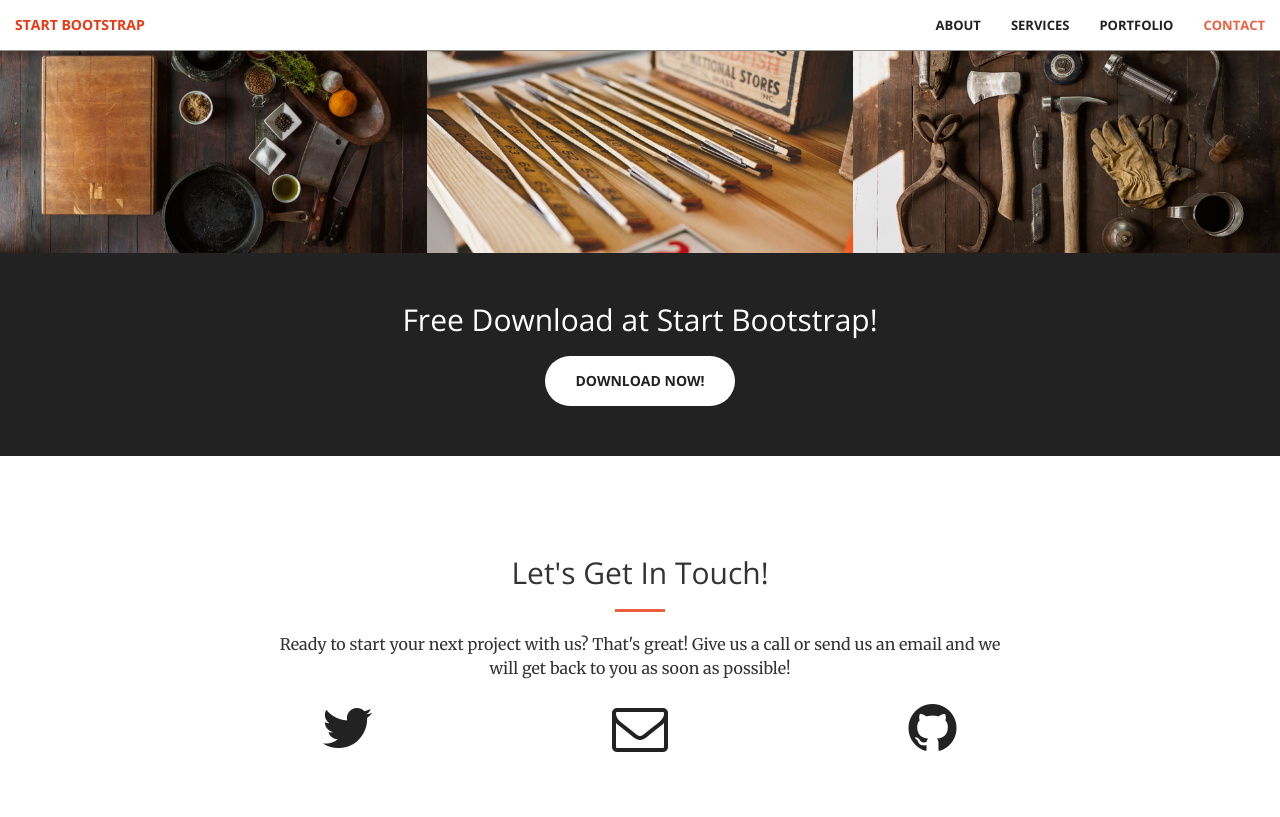
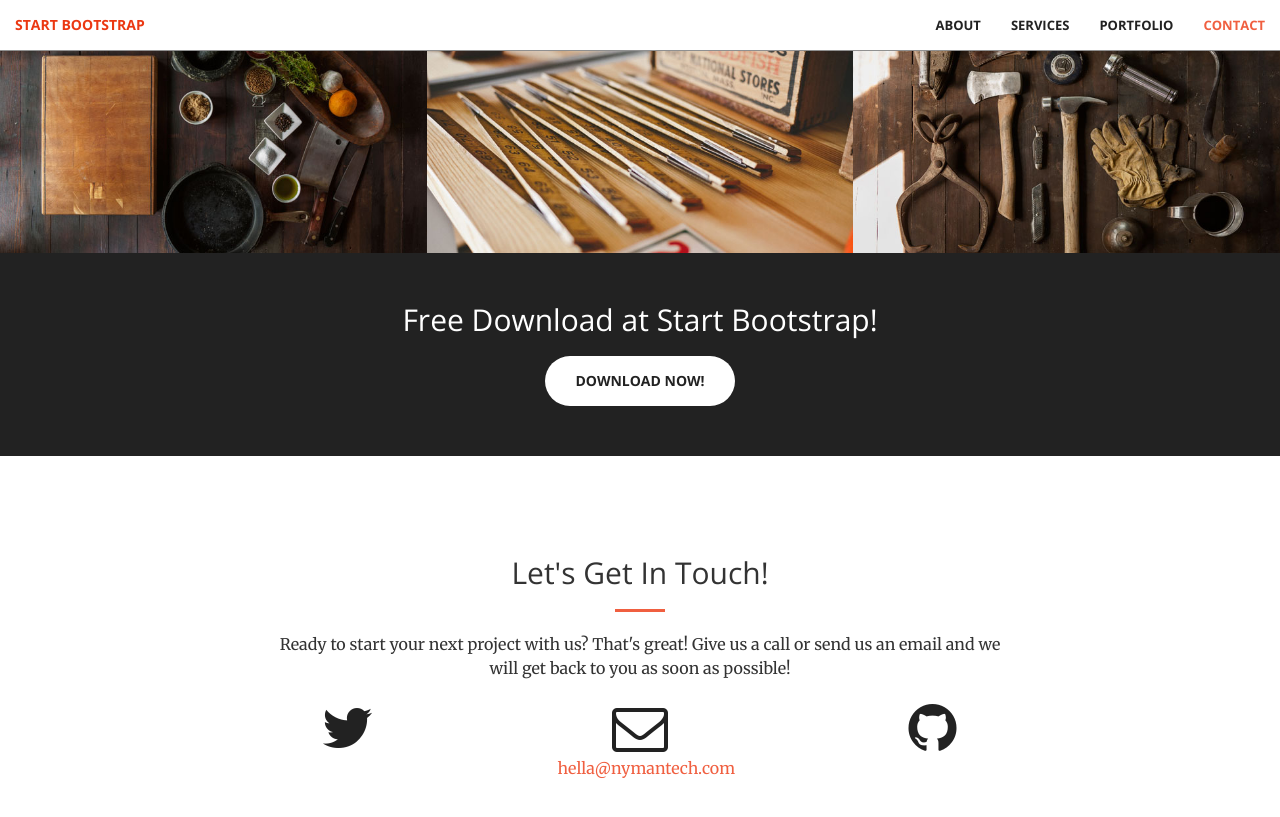
Before and after one commit to nymantech/nymantech.github.io, a Jekyll site: the page built from index.html, in a window 1280 px wide and 900 px high, scrolled down 1981 px. Shown: the top 817 px of the window. Built offline with Jekyll 4.4.1, drawn with Linux system fonts in a browser that asks for light colours.

Commit message:
Updated config

```diff
--- a/_config.yml
+++ b/_config.yml
@@ -1,9 +1,9 @@
 # Site settings
-title:
-email:
+title: Nymantech
+email: hella@nymantech.com
 description: > # this means to ignore newlines until "baseurl:"
 baseurl: "" # the subpath of your site, e.g. /blog/
-url: "" # the base hostname & protocol for your site
+url: "nymantech.github.io" # the base hostname & protocol for your site
 
 twitter_username:
 github_username:
```
